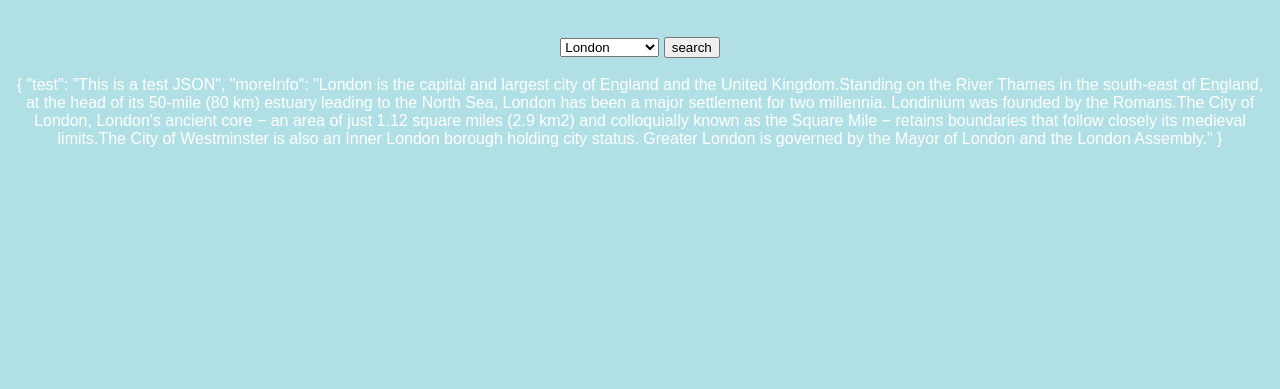
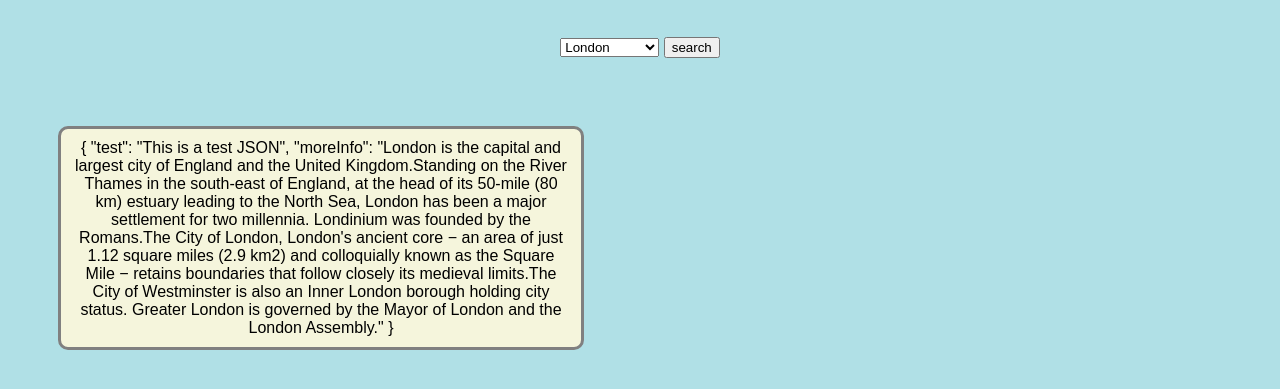
Before and after one commit to monstermaria/info-app, a website: page www/index.html in a window 1280 px wide. Shown: the part 61-450 px from the top of the page. Drawn offline with Linux system fonts and the light colour scheme.

Commit message:
ändringar css

```diff
--- a/www/style.css
+++ b/www/style.css
@@ -8,16 +8,8 @@ body {
 }
 
 .containter{
-    position: relative;
-    max-width: 1000px;
-    height: auto;
-    background-color: silver;
-    border-style: solid;
-    border-color: darkblue;
-    border-radius: 15px;
+
 }
-
-
 
 .container2 {
     max-width: 200px;
@@ -26,9 +18,14 @@ body {
     }
 
 .info {
-    position: ;
-	top:50%;
-	width: 100%;
-	color: #fff;
-    font-size: medium;
+    position: relative;
+    float: left;
+    max-width: 500px;
+    height: auto;
+    background-color: beige;
+    border-style: solid;
+    border-color: gray;
+    border-radius: 10px;
+    padding: 10px;
+    margin: 50px;
 }
```
